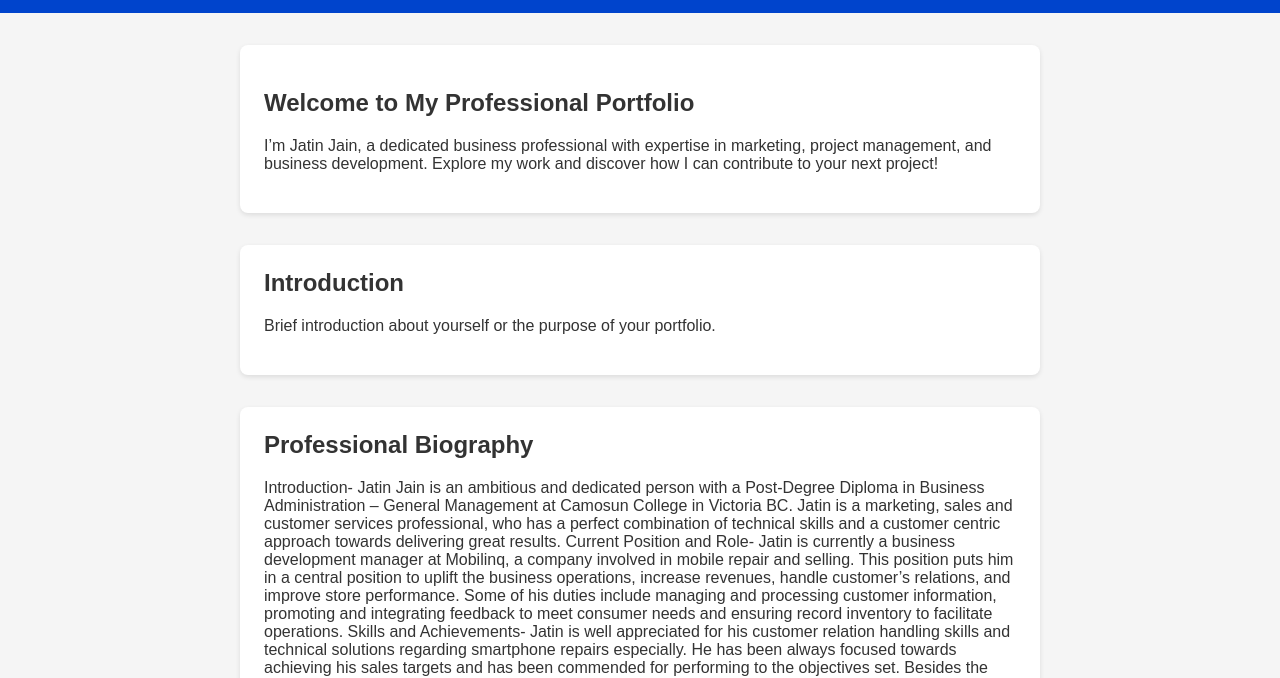
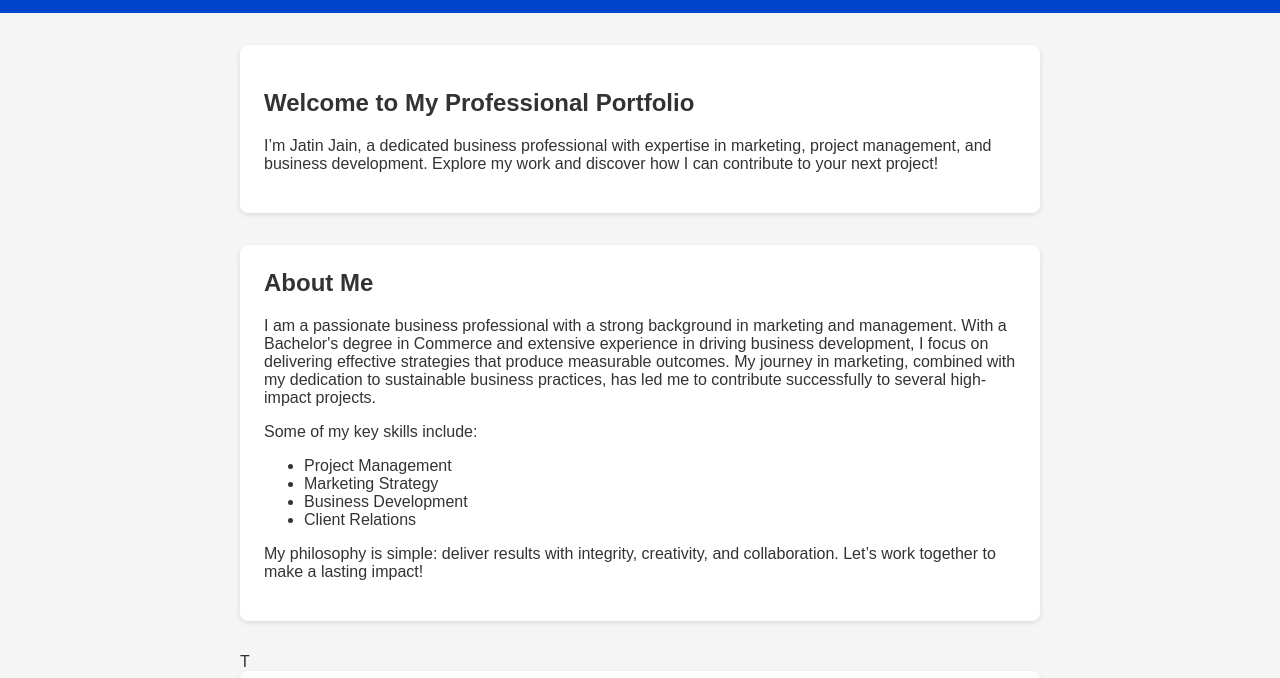
Before and after one commit to jj1405/Jatin-s-Portfolio, a plain HTML site: page index.html in a window 1280 px wide. Shown: the part 74-752 px from the top of the page. Drawn offline with Linux system fonts and the light colour scheme.

Commit message:
Update index.html

```diff
--- a/index.html
+++ b/index.html
@@ -32,8 +32,18 @@
     </section>
 
     <section id="introduction">
-      <h2>Introduction</h2>
-      <p>Brief introduction about yourself or the purpose of your portfolio.</p>
+      <h2>About Me</h2>
+    <p>I am a passionate business professional with a strong background in marketing and management. With a Bachelor's degree in Commerce and extensive experience in driving business development, I focus on delivering effective strategies that produce measurable outcomes. My journey in marketing, combined with my dedication to sustainable business practices, has led me to contribute successfully to several high-impact projects.</p>
+    <p>Some of my key skills include:</p>
+    <ul>
+        <li>Project Management</li>
+        <li>Marketing Strategy</li>
+        <li>Business Development</li>
+        <li>Client Relations</li>
+    </ul>
+    <p>My philosophy is simple: deliver results with integrity, creativity, and collaboration. Let’s work together to make a lasting impact!</p>
+</section>
+T
     </section>
 
     <section id="biography">
```
